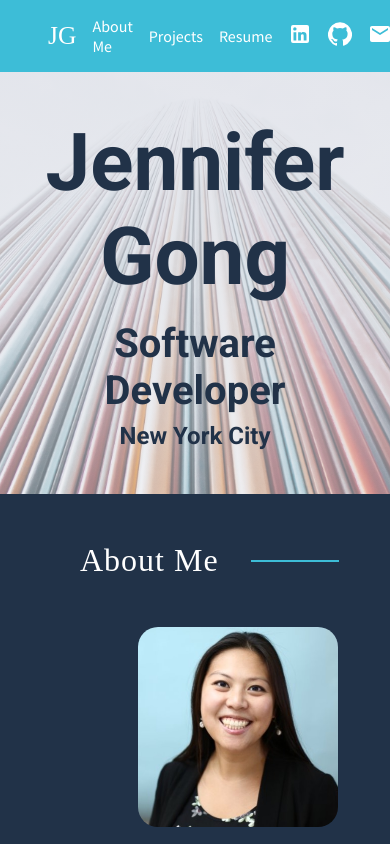
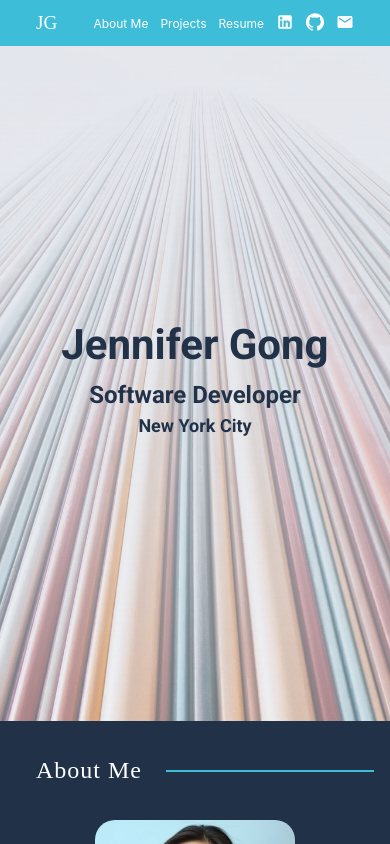
Before and after one commit to jngong/portfolio, a React (Create React App) app: page / in a window 390 px wide. Shown: the top 844 px of the page. Built offline with nearby package versions, Linux system fonts and the light colour scheme; some icons are missing; a web font is replaced by a local one.

Commit message:
media queries for mobile

```diff
--- a/src/App.css
+++ b/src/App.css
@@ -11,16 +11,13 @@
 html {
   scroll-padding-top: 5rem;
   scroll-behavior: smooth;
+  font-size: 16px;
+  font-family: var(--body-font);
 }
 
 * {
   box-sizing: border-box;
   /* border: 1px dashed red; */
-}
-
-body {
-  font-size: 16px;
-  font-family: var(--body-font);
 }
 
 h1, h2, h3, h4 {
@@ -182,4 +179,26 @@ footer > p {
 /* Media query for phones */
 @media only screen and (max-width: 600px) {
 
+  html {
+    font-size: 12px;
+  }
+
+  .contact-description {
+    font-size: 1rem;
+  }
+
+  .hero {
+    min-height: 95vh;
+  }
 }
+
+@media only screen and (max-width: 450px) {
+  .hero {
+    min-height: 80vh;
+  }
+
+  .contact-container, .section-container, .hero {
+    padding: 2rem 1rem 3rem;
+    width: 100vw;
+  }
+}
--- a/src/styles/Home.css
+++ b/src/styles/Home.css
@@ -9,7 +9,6 @@
     display: flex;
     justify-content: center;
     align-items: center;
-
 }
 
 .hero-text {
@@ -218,6 +217,42 @@
 }
 
 /* Media query for phones */
-@media only screen and (max-width: 600px) {
+@media only screen and (max-width: 450px) {
+
+    .hero-text > h1 {
+        font-size: 3.5rem;
+    }
+
+    .hero-text > h3 {
+        font-size: 2rem;
+    }
+
+    .about-container {
+        padding: 1rem;
+    }
+
+    .about-image {
+        width: 100%
+    }
+
+    .profile {
+        max-width: 200px
+    }
+
+    .featured-projects-container {
+        padding: .5rem;
+    }
+
+    .featured-project-card {
+        min-width: unset;
+        width: 95%;
+    }
+
+    .featured-project-card-image {
+        width: 100%;
+        object-fit: cover;
+        object-position: top;
+        max-height: unset;
+    }
 
 }
```
